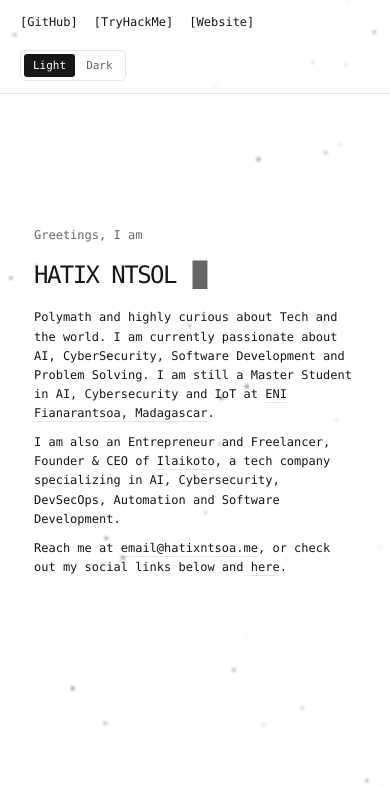
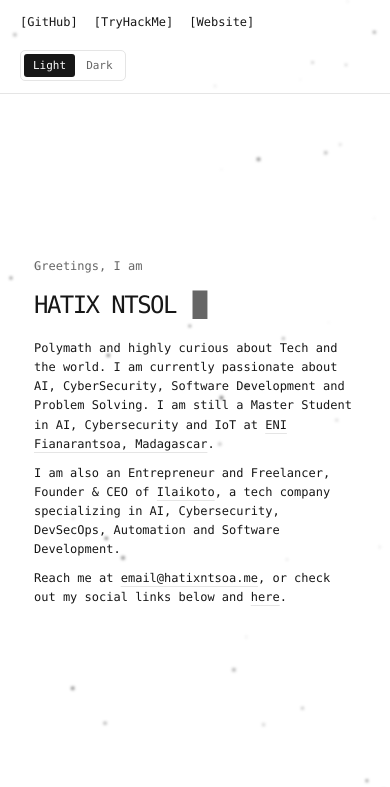
Before and after one commit to hatixntsoa/website, a plain HTML site: page index.html in a window 390 px wide. Shown: the top 787 px of the page. Drawn offline with Linux system fonts and the light colour scheme; a web font is replaced by a local one.

Commit message:
fix: center profile panel

```diff
--- a/styles/style.css
+++ b/styles/style.css
@@ -264,11 +264,13 @@ a:hover {
 }
 
 .profile-panel {
-  /* margin-bottom: 32px; */
-  margin-bottom: clamp(12px, 3vh, 32px);
   padding: 32px;
+  padding: 16px 14px 48px;
+  width: fit-content;   /* shrink the box to its content */
+  max-width: 100%;
+  margin-inline: auto;  /* center horizontally */
+  margin-block: auto;   /* center vertically between header and footer */
 }
-
 /* ---------- Animated name ---------- */
 .electric-name {
   color: inherit;
@@ -300,7 +302,7 @@ a:hover {
   justify-content: space-between;
   flex-wrap: wrap;
   gap: 20px;
-  margin-top: auto;
+  margin-top: 0;
   /* padding: 56px 0 24px; */
   padding: clamp(12px, 3vh, 56px) 0 16px;
   color: var(--muted);
@@ -343,7 +345,8 @@ a:hover {
   }
 
   .profile-panel {
-    padding: 16px 14px;
+    /* padding: 16px 14px; */
+    padding: 16px 14px 50px;
     margin-block: auto;
   }
 
```
